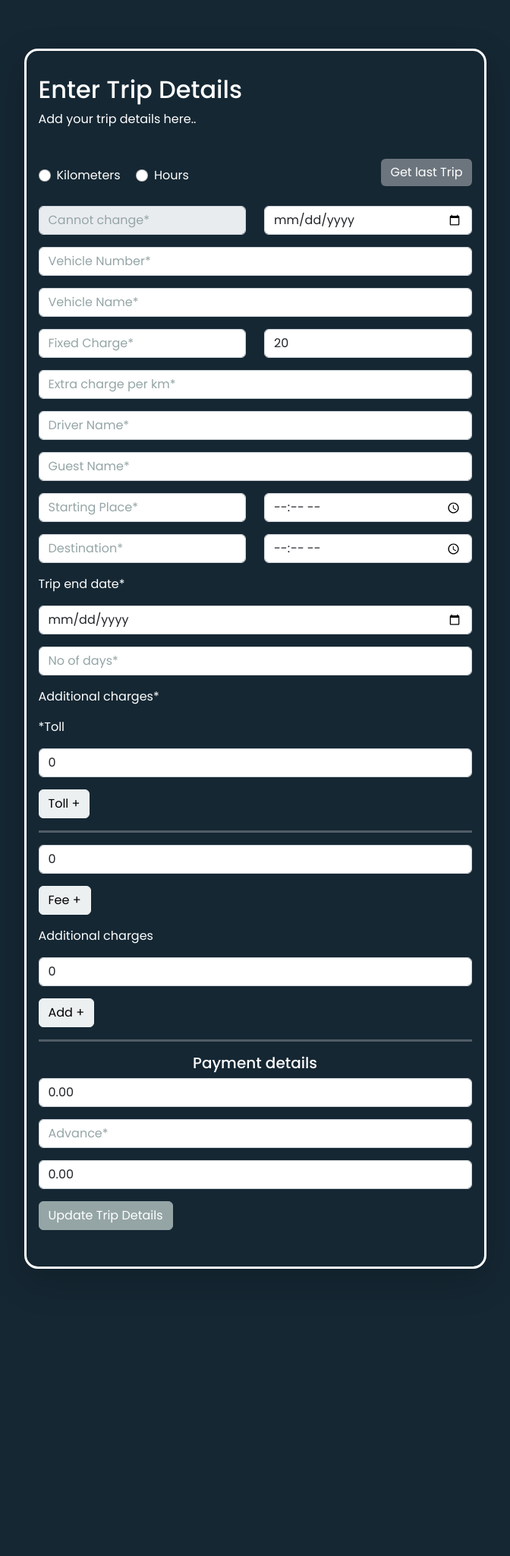
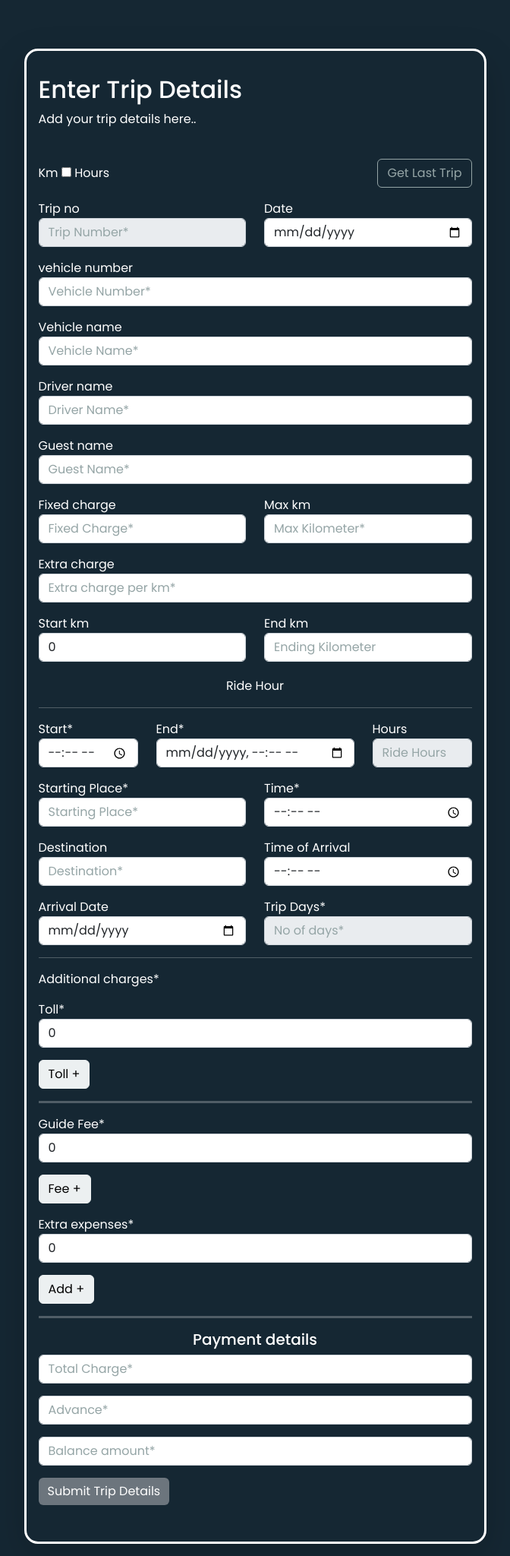
Before and after one commit to AravindPradi/Taxi_App, a Django app: page /update_last_trip_page in a window 1280 px wide. Shown: the part 72-2120 px from the top of the page at 76% size, without its empty margins (304-976 px from the left). Run offline with Django 5.2, Linux system fonts and the light colour scheme; parts of the project's set-up code (start-up, migrations or seed data) failed here and were passed over.

Commit message:
8th commit

```diff
--- a/Trip_WebApp/project/app/views.py
+++ b/Trip_WebApp/project/app/views.py
@@ -10,7 +10,8 @@
 from django.views.decorators.http import require_POST
 from django.utils.dateparse import parse_date
 from django.db.models import Max
-import logging
+
+from django.views.decorators.csrf import csrf_exempt
 
 
 def home(request):
@@ -92,13 +93,14 @@
 
 
 
+
+
 from django.urls import reverse
 from django.contrib import messages
 from .models import Trip
 from django.views.decorators.csrf import csrf_protect
 from django.utils.dateparse import parse_date, parse_time
 from datetime import datetime
-
 
 @csrf_protect
 def add_trip_details(request):
@@ -154,9 +156,9 @@
         if not time:
             errors.append("Time is required")
         if not arrival_date:
-            errors.append("Arrival date is required")
+            pass
         if not trip_days:
-            errors.append("Trip days is required")
+            pass
         if not tot_charge:
             errors.append("Total charge is required")
         if not balance:
@@ -168,6 +170,7 @@
             return redirect(reverse('add_trip_details'))
 
         try:
+
             trip = Trip(
                 trip_no=trip_no,
                 date=parse_date(date),
@@ -175,9 +178,9 @@
                 vehicle_name=vehicle_name,
                 driver_name=driver_name,
                 guest_name=guest_name,
-                fixed_charge=fixed_charge,
-                max_km=max_km,
-                extra_charge=extra_charge,
+                fixed_charge=int(fixed_charge) if fixed_charge else 0,
+                max_km=int(max_km) if max_km else 0,
+                extra_charge=float(extra_charge) if extra_charge else 0,
                 strt_km=int(strt_km) if strt_km else None,
                 end_km=int(end_km) if end_km else None,
                 strt_time=parse_time(strt_time) if strt_time else None,
@@ -188,7 +191,7 @@
                 destination=destination,
                 time_arrival=parse_time(time_arrival),
                 arrival_date=parse_date(arrival_date),
-                trip_days=int(trip_days),
+                trip_days=trip_days,
                 toll=float(toll) if toll else 0,
                 guidefee=float(guidefee) if guidefee else 0,
                 add_charges=float(add_charges) if add_charges else 0,
@@ -199,10 +202,14 @@
             trip.save()
             messages.success(request, "Trip details added successfully!")
             return redirect(reverse('add_trip_details'))
+        except ValueError as e:
+            messages.error(request, str(e))
+            return redirect(reverse('add_trip_details'))
         except Exception as e:
             messages.error(request, str(e))
             return redirect(reverse('add_trip_details'))
 
+    # Retrieve latest trip number for display in form
     if Trip.objects.exists():
         latest_trip = Trip.objects.latest('trip_no').trip_no
         latest_trip_number = f'TR{int(latest_trip[2:]) + 1:03d}'
@@ -210,7 +217,6 @@
         latest_trip_number = 'TR001'
 
     return render(request, 'add_trip.html', {'latest_trip_number': latest_trip_number})
-
 
 
 
@@ -223,7 +229,7 @@
 
 def trip_view(request,id):
     trip = get_object_or_404(Trip,id=id)
-    distance_travelled = trip.end_km - trip.start_km
+    distance_travelled = trip.end_km - trip.strt_km
     context = {'trip':trip,
                'distance_travelled':distance_travelled}
     return render(request,'trip_view.html',context=context)
@@ -241,13 +247,12 @@
     messages.info(request,'{{trip.trip_no}} Deleted successfully')
     return redirect('all_trip_table')
 
-
 def get_last_trip_details(request):
     try:
         latest_trip = Trip.objects.latest('trip_no')
         trip_data = {
             'trip_no': latest_trip.trip_no,
-            'date': latest_trip.date,
+            'date': latest_trip.date.strftime('%Y-%m-%d'),
             'vehicle_name': latest_trip.vehicle_name,
             'vehicle_number': latest_trip.vehicle_number,
             'fixed_charge': latest_trip.fixed_charge,
@@ -255,13 +260,13 @@
             'extra_charge': latest_trip.extra_charge,
             'driver_name': latest_trip.driver_name,
             'guest_name': latest_trip.guest_name,
-            'start_km': latest_trip.start_km,
+            'strt_km': latest_trip.strt_km,
             'end_km': latest_trip.end_km,
             'strt_place': latest_trip.strt_place,
-            'time': latest_trip.time,
+            'time': latest_trip.time.strftime('%Y-%m-%dT%H:%M'),
             'destination': latest_trip.destination,
-            'time_arrival': latest_trip.time_arrival,
-            'arrival_date': latest_trip.arrival_date,
+            'time_arrival': latest_trip.time_arrival.strftime('%H:%M'),
+            'arrival_date': latest_trip.arrival_date.strftime('%Y-%m-%d'),
             'trip_days': latest_trip.trip_days,
             'toll': latest_trip.toll,
             'guidefee': latest_trip.guidefee,
@@ -270,12 +275,14 @@
             'advance': latest_trip.advance,
             'balance': latest_trip.balance,
         }
+        print(trip_data)
         return JsonResponse(trip_data)
     except Trip.DoesNotExist:
         response_data = {
             'error': 'No trips found in the database.'
         }
         return JsonResponse(response_data, status=404)
+
 
 
 
--- a/Trip_WebApp/project/templates/update_details.html
+++ b/Trip_WebApp/project/templates/update_details.html
@@ -47,160 +47,221 @@
                 <div class="card-body" style="color: white;">
                     <h3 class="card-title" style="color: white;">Enter Trip Details</h3>
                     <p>Add your trip details here..</p><br>
-                    <form class="requires-validation" novalidate method="post">
+                    <form id="tripForm" method="post" action="{% url 'add_trip_details' %}">
                         {% csrf_token %}
                         <div class="mb-3 d-flex justify-content-between align-items-center">
                             <div>
-                                <div class="form-check form-check-inline">
-                                    <input class="form-check-input" type="radio" name="trip_type" id="km" value="km">
-                                    <label class="form-check-label" for="km">Kilometers</label>
+                                <div class="switch-container">
+                                    <span class="switch-label">Km</span>
+                                    <label class="switch">
+                                        <input type="checkbox" id="trip_type" name="trip_type" value="km">
+                                        <span class="slider"></span>
+                                    </label>
+                                    <span class="switch-label">Hours</span>
                                 </div>
-                                <div class="form-check form-check-inline">
-                                    <input class="form-check-input" type="radio" name="trip_type" id="hour" value="hour">
-                                    <label class="form-check-label" for="hour">Hours</label>
-                                </div>
+                                <div class="invalid-feedback">Trip type is required</div>
                             </div>
-                            <button class="btn btn-primary previous-trip" type="button" id="getLastTripBtn">Get last Trip</button>
+                            <a href="{% url 'update_last_trip' %}" class="btn btn-outline-secondary">Get Last Trip</a>
                         </div>
 
                         <div class="mb-3 row">
+
                             <div class="col">
+                                <label for="">Trip no</label>
                                 <input type="hidden" id="trip_no_hidden" name="trip_no" value="{{ latest_trip_number }}">
-                                <input class="form-control" type="text" id="trip_no_display" placeholder="Cannot change*" value="{{latest_trip_number}}" readonly>
+                                <input class="form-control" type="text" id="trip_no_display" placeholder="Trip Number*" value="{{ latest_trip_number }}" readonly>
                             </div>
+
                             <div class="col">
-                                <input class="form-control" type="date" name="date"  value="{{ data.date }}" >
+                                <label for="">Date</label>
+                                <input class="form-control" type="date" name="date" required>
                                 <div class="valid-feedback">Date field is valid!</div>
+                                <div class="invalid-feedback">Date is required</div>
                             </div>
                         </div>
 
                         <div class="mb-3">
-                            <input class="form-control" type="text" name="vehicle_number" id="vehicle_number" placeholder="Vehicle Number*" value="" aria-required="true" >
-                            <div class="invalid-feedback" id="vehicle_number_error">Invalid vehicle number format.</div>
+                            <label for="">vehicle number</label>
+                            <input class="form-control" type="text" name="vehicle_number" id="vehicle_number" placeholder="Vehicle Number*" required>
+                            <div class="valid-feedback">Vehicle number is valid!</div>
+                            <div class="invalid-feedback">Vehicle number is required</div>
                         </div>
 
                         <div class="mb-3">
-                            <input class="form-control" type="text" name="vehicle_name" placeholder="Vehicle Name*" value="" aria-required="true" >
+                            <label for="">Vehicle name</label>
+                            <input class="form-control" type="text" name="vehicle_name" placeholder="Vehicle Name*" required>
+                            <div class="valid-feedback">Vehicle name is valid!</div>
+                            <div class="invalid-feedback">Vehicle name is required</div>
+                        </div>
+
+                        <div class="mb-3">
+                            <label for="">Driver name</label>
+                            <input class="form-control" type="text" name="driver_name" placeholder="Driver Name*" required>
+                            <div class="valid-feedback">Driver name is valid!</div>
+                            <div class="invalid-feedback">Driver name is required</div>
+                        </div>
+
+                        <div class="mb-3">
+                            <label for="">Guest name</label>
+                            <input class="form-control" type="text" name="guest_name" placeholder="Guest Name*" required>
+                            <div class="valid-feedback">Guest name is valid!</div>
+                            <div class="invalid-feedback">Guest name is required</div>
                         </div>
 
                         <div class="mb-3 row">
+
                             <div class="col">
-                                <input class="form-control" type="number" id="fixed_charge" name="fixed_charge" placeholder="Fixed Charge*" value="" aria-required="true" required >
+                                <label for="">Fixed charge</label>
+                                <input class="form-control" type="number" id="fixed_charge" name="fixed_charge" placeholder="Fixed Charge*" aria-required="true" required >
                             </div>
-                            <div class="col">
-                                <input class="form-control" type="number" id="max_km" name="max_km" placeholder="Max Kilometer*" value="20" aria-required="true" >
+                            <div class="col"><label for="">Max km</label>
+                                <input class="form-control" type="number" id="max_km" name="max_km" placeholder="Max Kilometer*" aria-required="true" >
                             </div>
                         </div>
 
                         <div class="mb-3">
-                            <input class="form-control" type="number" id="extra_charge" name="extra_charge" placeholder="Extra charge per km*" value="" aria-required="true" >
+                            <label for="">Extra charge</label>
+                            <input class="form-control" type="number" id="extra_charge" name="extra_charge" placeholder="Extra charge per km*" aria-required="true" >
                         </div>
 
-                        <div class="mb-3">
-                            <input class="form-control" type="text" name="driver_name" placeholder="Driver Name*" value="" aria-required="true">
-                        </div>
 
-                        <div class="mb-3">
-                            <input class="form-control" type="text" name="guest_name" placeholder="Guest Name*" value="" aria-required="true">
-                        </div>
 
-                        <div id="kilometers-fields">
-                            <div class="mb-3 row">
-                                <div class="col">
-                                    <input class="form-control" type="number" id="start_km" name="start_km" placeholder="Starting Kilometer*" >
-                                </div>
-                                <div class="col">
-                                    <input class="form-control" type="number" id="end_km" name="end_km" value="" placeholder="Ending Kilometer*" >
-                                </div>
+                        <div class="mb-3 row" id="kilometerFields">
+                            <div class="col">
+                                <label for="">Start km</label>
+                                <input class="form-control" type="number" id="strt_km" name="strt_km" placeholder="Starting Kilometer" value="0" required>
+                                <div class="valid-feedback">Starting kilometer is valid!</div>
+                                <div class="invalid-feedback">Starting kilometer is required</div>
+                            </div>
+                            <div class="col">
+                                <label for="">End km</label>
+                                <input class="form-control" type="number" id="end_km" name="end_km" placeholder="Ending Kilometer" >
+                                <div class="valid-feedback">Ending kilometer is valid!</div>
+                                <div class="invalid-feedback">Ending kilometer is required</div>
                             </div>
                         </div>
 
-                        <div id="hours-fields" class="hidden">
-                            <div class="mb-3 row">
-                                <div class="col">
-                                    <input class="form-control" type="datetime" name="start_hour" value="" placeholder="Starting Hour*">
+
+                            <div class="mb-3 row" id="hourFields">
+                                <div class="text-center mt-1">
+                                    <p>Ride Hour</p>
+                                    <hr>
                                 </div>
                                 <div class="col">
-                                    <input class="form-control" type="datetime" name="end_hour" value="" placeholder="Ending Hour*">
+                                    <label for="strt_time">Start*</label>
+                                    <input class="form-control" type="time" id="strt_time" name="strt_time" placeholder="Starting Time" required>
+                                    <div class="valid-feedback">Starting time is valid!</div>
+                                    <div class="invalid-feedback">Starting time is required</div>
                                 </div>
+                                <div class="col">
+                                    <label for="end_time">End*</label>
+                                    <input class="form-control" type="datetime-local" id="end_time" name="end_time" placeholder="Ending Time" required>
+                                    <div class="valid-feedback">Ending time is valid!</div>
+                                    <div class="invalid-feedback">Ending time is required</div>
+                                </div>
+                                <div class="col">
+                                    <label for="ride_hours">Hours</label>
+                                    <input class="form-control" type="text" id="ride_hours" name="ride_hours" placeholder="Ride Hours" readonly>
+                                </div>
+                            </div>
+
+
+
+                        <div class="mb-3 row">
+                            <div class="col">
+                                <label for="strt_place">Starting Place*</label>
+                                <input class="form-control" type="text" id="strt_place" name="strt_place" placeholder="Starting Place*" required>
+                                <div class="valid-feedback">Starting place is valid!</div>
+                                <div class="invalid-feedback">Starting place is required</div>
+                            </div>
+                            <div class="col">
+                                <label for="time">Time*</label>
+                                <input class="form-control" type="time" id="time" name="time" placeholder="Time*" required>
+                                <div class="valid-feedback">Time is valid!</div>
+                                <div class="invalid-feedback">Time is required</div>
                             </div>
                         </div>
 
                         <div class="mb-3 row">
                             <div class="col">
-                                <input class="form-control" type="text" name="strt_place"  value="" placeholder="Starting Place*" >
+                                <label for="destination">Destination</label>
+                                <input class="form-control" type="text" id="destination" name="destination" placeholder="Destination*">
+                                <div class="valid-feedback">Destination is valid!</div>
+                                <div class="invalid-feedback">Destination is required</div>
                             </div>
                             <div class="col">
-                                <input class="form-control" type="time" name="time" value="" placeholder="Time*">
+                                <label for="time_arrival">Time of Arrival</label>
+                                <input class="form-control" type="time" id="time_arrival" name="time_arrival" placeholder="Time of Arrival*">
+                                <div class="valid-feedback">Time of arrival is valid!</div>
+                                <div class="invalid-feedback">Time of arrival is required</div>
                             </div>
                         </div>
 
                         <div class="mb-3 row">
-                            <div class="col">
-                                <input class="form-control" type="text" value="" name="destination" placeholder="Destination*">
+                            <div class="col-6">
+                                <label for="arrival_date">Arrival Date</label>
+                                <input class="form-control" type="date" id="arrival_date" name="arrival_date" placeholder="Arrival date*" >
+                                <div class="valid-feedback">Arrival date is valid!</div>
+                                <div class="invalid-feedback">Arrival date is required</div>
                             </div>
-                            <div class="col">
-                                <input class="form-control" type="time" name="time_arrival" value="" placeholder="Time of Arrival*">
+                            <div class="col-6">
+                                <label for="trip_days">Trip Days*</label>
+                                <input class="form-control" type="number" id="trip_days" name="trip_days" placeholder="No of days*" readonly>
+                                <div class="valid-feedback">Number of days is valid!</div>
+                                <div class="invalid-feedback">Number of days is required</div>
                             </div>
                         </div>
 
-                        <div class="mb-3">
-                            <p>Trip end date*</p>
-                            <input class="form-control" type="date" name="arrival_date" value="" placeholder="Arrival date*" >
-                        </div>
-
-                        <div class="mb-3">
-                            <p></p>
-                            <input class="form-control" type="number" name="trip_days" placeholder="No of days*" >
-                        </div>
+                        <hr>
 
                         <div class="mb-3">
                             <p>Additional charges*</p>
                             <div id="inputContainer">
-                                <p>*Toll</p>
+                                <label for="toll">Toll*</label>
                                 <div class="input-group mb-2">
-                                    <input class="form-control" type="number" id="toll" name="toll" value="0" placeholder="Toll*" >
+                                    <input class="form-control" type="number" name="toll" value="0" placeholder="Toll*">
                                 </div>
                             </div>
                             <button class="btn btn-light add-btn mt-2" type="button">Toll +</button>
                         </div>
+
                         <hr style="height: 3px;">
 
                         <div class="mb-3">
                             <div id="inputContainer1">
+                                <label for="">Guide Fee*</label>
                                 <div class="input-group mb-2">
-                                    <input class="form-control" type="number" id="guidefee" value="0" name="guidefee" placeholder="Guide Fee*" >
+                                    <input class="form-control" type="number" value="0" name="guidefee" placeholder="Guide Fee*">
                                 </div>
                             </div>
                             <button class="btn btn-light add-btn2 mt-2" type="button">Fee +</button>
                         </div>
 
                         <div class="mb-3">
-                            <p>Additional charges</p>
                             <div id="inputContainer2">
+                                <label for="add_charges">Extra expenses*</label>
                                 <div class="input-group mb-2">
-                                    <input class="form-control" type="number" id="add_charges" value="0" name="add_charges" placeholder="Additional charges*" >
+                                    <input class="form-control" type="number" value="0" name="add_charges" placeholder="Extra expenses*">
                                 </div>
                             </div>
                             <button class="btn btn-light add-btn3 mt-2" type="button">Add +</button>
                         </div>
+
                         <hr style="height: 3px;">
-
                         <div class="mb-3">
                             <h5 class="text-center">Payment details</h5>
                             <input class="form-control" type="number" id="tot_charge" name="tot_charge" placeholder="Total Charge*" >
                         </div>
 
                         <div class="mb-3">
-                            <input class="form-control" type="number" id="advance" name="advance" placeholder="Advance*" >
+                            <input class="form-control" type="number" id="advance" name="advance" placeholder="Advance*" step="0">
                         </div>
 
                         <div class="mb-3">
                             <input class="form-control" type="number" id="balance" name="balance" placeholder="Balance amount*" >
                         </div>
-
                         <div class="mb-3">
-                            <button class="btn btn-secondary" type="button" id="update-trip">Update Trip Details</button>
+                            <button class="btn btn-primary" type="submit">Submit Trip Details</button>
                         </div>
                     </form>
                 </div>
@@ -212,20 +273,27 @@
 <script>
 
 
-document.addEventListener('DOMContentLoaded', function () {
-    // Existing JavaScript for form validation and handling
 
+
+
+document.addEventListener('DOMContentLoaded', function() {
     document.getElementById('getLastTripBtn').addEventListener('click', function() {
         fetch('{% url "get_last_trip_details" %}')
-            .then(response => response.json())
+            .then(response => {
+                if (!response.ok) {
+                    throw new Error('Network response was not ok');
+                }
+                return response.json();
+            })
             .then(data => {
                 if (data.error) {
-                    const messageContainer = document.getElementById('message-container');
-                    messageContainer.innerHTML = `<div class="alert alert-danger">${data.error}</div>`;
+                    // Handle error case if needed
+                    console.error('Error fetching last trip details:', data.error);
                 } else {
-                    // Populate the form with the last trip data
+                    // Populate form fields with data
                     document.getElementsByName('trip_no')[0].value = data.trip_no;
-                    document.getElementsByName('date')[0].value = data.date;
+                    document.querySelector('input[name="date"]').value = data.date;
+                    document.querySelector('input[name="vehicle_number"]').value = data.vehicle_number;
                     document.getElementsByName('vehicle_name')[0].value = data.vehicle_name;
                     document.getElementsByName('vehicle_number')[0].value = data.vehicle_number;
                     document.getElementsByName('fixed_charge')[0].value = data.fixed_charge;
@@ -254,7 +322,6 @@
             });
     });
 });
-
 
 
 
```
Also changed, not shown: Trip_WebApp/project/app/models.py (+18 -16 lines), Trip_WebApp/project/templates/add_trip.html (+79 -58 lines), Trip_WebApp/project/templates/trip_view.html (+9 -4 lines), Trip_WebApp/project/app/migrations/0002_alter_trip_add_charges_alter_trip_advance_and_more.py (added), Trip_WebApp/project/app/migrations/0003_alter_trip_add_charges_alter_trip_advance_and_more.py (added), Trip_WebApp/project/app/migrations/0004_rename_end_hour_trip_end_time_and_more.py (added), Trip_WebApp/project/app/migrations/0005_rename_start_km_trip_strt_km.py (added), Trip_WebApp/project/app/migrations/0006_rename_start_time_trip_strt_time.py (added), Trip_WebApp/project/app/migrations/0007_alter_trip_trip_days.py (added), Trip_WebApp/project/app/migrations/0008_alter_trip_arrival_date_alter_trip_time_arrival.py (added).
